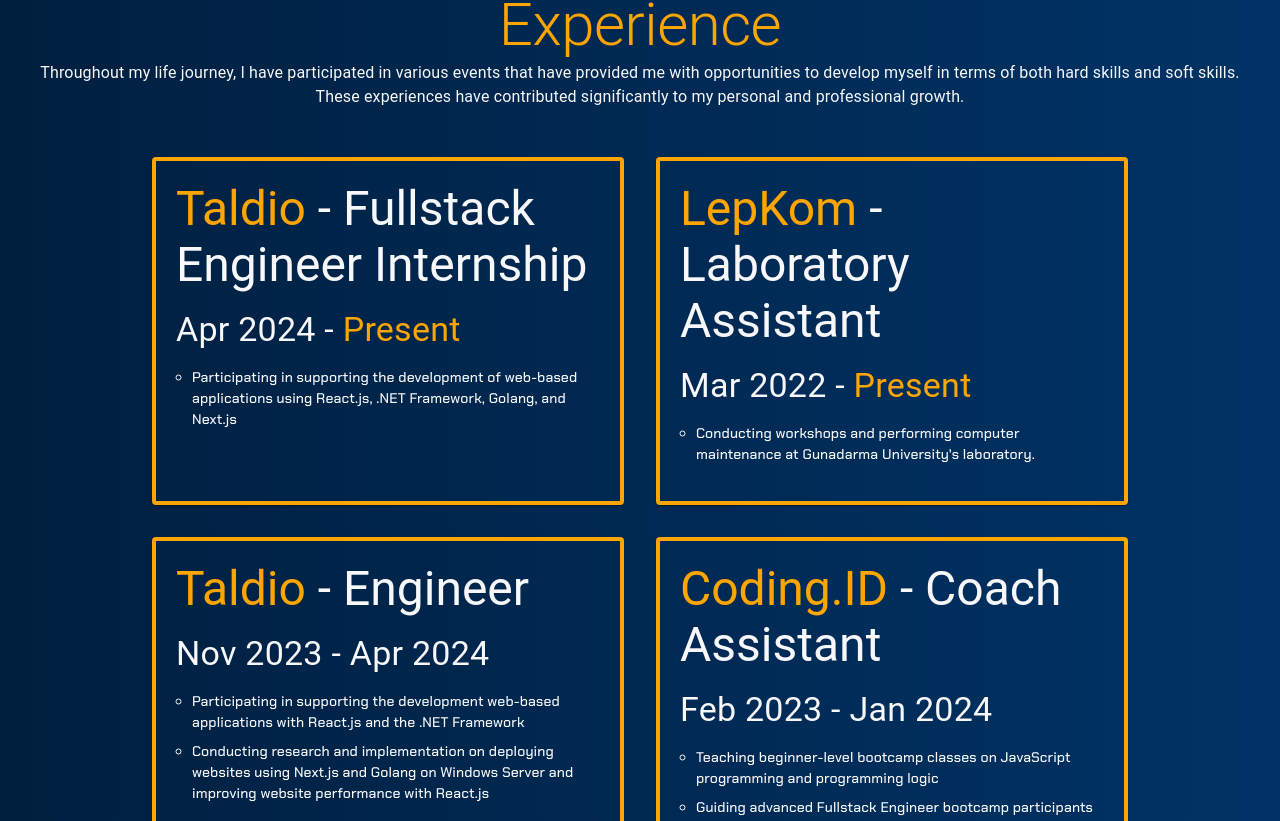
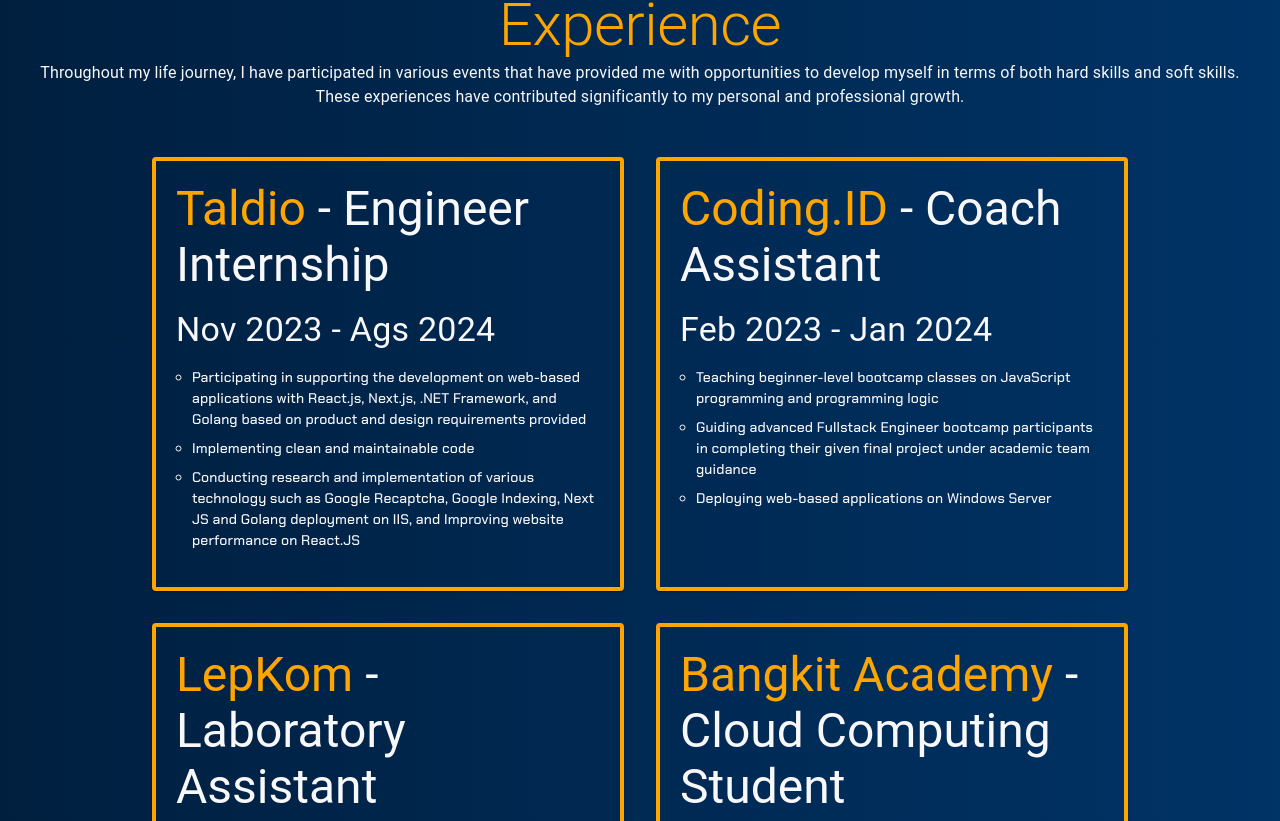
Before and after one commit to calvindany/portofolio-2024, a Next.js app: page / in a window 1280 px wide. Shown: the part 1695-2516 px from the top of the page. Built offline with nearby package versions, Linux system fonts and the light colour scheme.

Commit message:
changed: merge taldio engineer experience

```diff
--- a/src/datas/Experiences.js
+++ b/src/datas/Experiences.js
@@ -9,7 +9,7 @@
       "Colaborating with team and create user interfaces using HTML, CSS, JavaScript, and Bootstrap"
     ],
     hide: false,
-    order: 6,
+    order: 5,
   },
   {
     company: "Bangkit Academy",
@@ -22,7 +22,7 @@
       "Collaborating in a team to develop a vegetable freshness classification application utilizing Google cloud services",
     ],
     hide: false,
-    order: 5,
+    order: 4,
   },
   {
     company: "LepKom",
@@ -33,27 +33,17 @@
       "Conducting workshops and performing computer maintenance at Gunadarma University's laboratory.",
     ],
     hide: false,
-    order: 2,
-  },
-  {
-    company: "Taldio",
-    role: "Engineer",
-    monthStart: "Nov 2023",
-    monthEnd: "Apr 2024",
-    description: [
-      "Participating in supporting the development web-based applications with React.js and the .NET Framework",
-      "Conducting research and implementation on deploying websites using Next.js and Golang on Windows Server and improving website performance with React.js",
-    ],
-    hide: false,
     order: 3,
   },
   {
     company: "Taldio",
-    role: "Fullstack Engineer Internship",
-    monthStart: "Apr 2024",
-    monthEnd: "Present",
+    role: "Engineer Internship",
+    monthStart: "Nov 2023",
+    monthEnd: "Ags 2024",
     description: [
-      "Participating in supporting the development of web-based applications using React.js, .NET Framework, Golang, and Next.js",
+      "Participating in supporting the development on web-based applications with React.js, Next.js, .NET Framework, and Golang based on product and design requirements provided",
+      "Implementing clean and maintainable code",
+      "Conducting research and implementation of various technology such as Google Recaptcha, Google Indexing, Next JS and Golang deployment on IIS, and Improving website performance on React.JS"
     ],
     hide: false,
     order: 1,
@@ -69,7 +59,7 @@
       "Deploying web-based applications on Windows Server",
     ],
     hide: false,
-    order: 4,
+    order: 2,
   },
 ];
 
```
